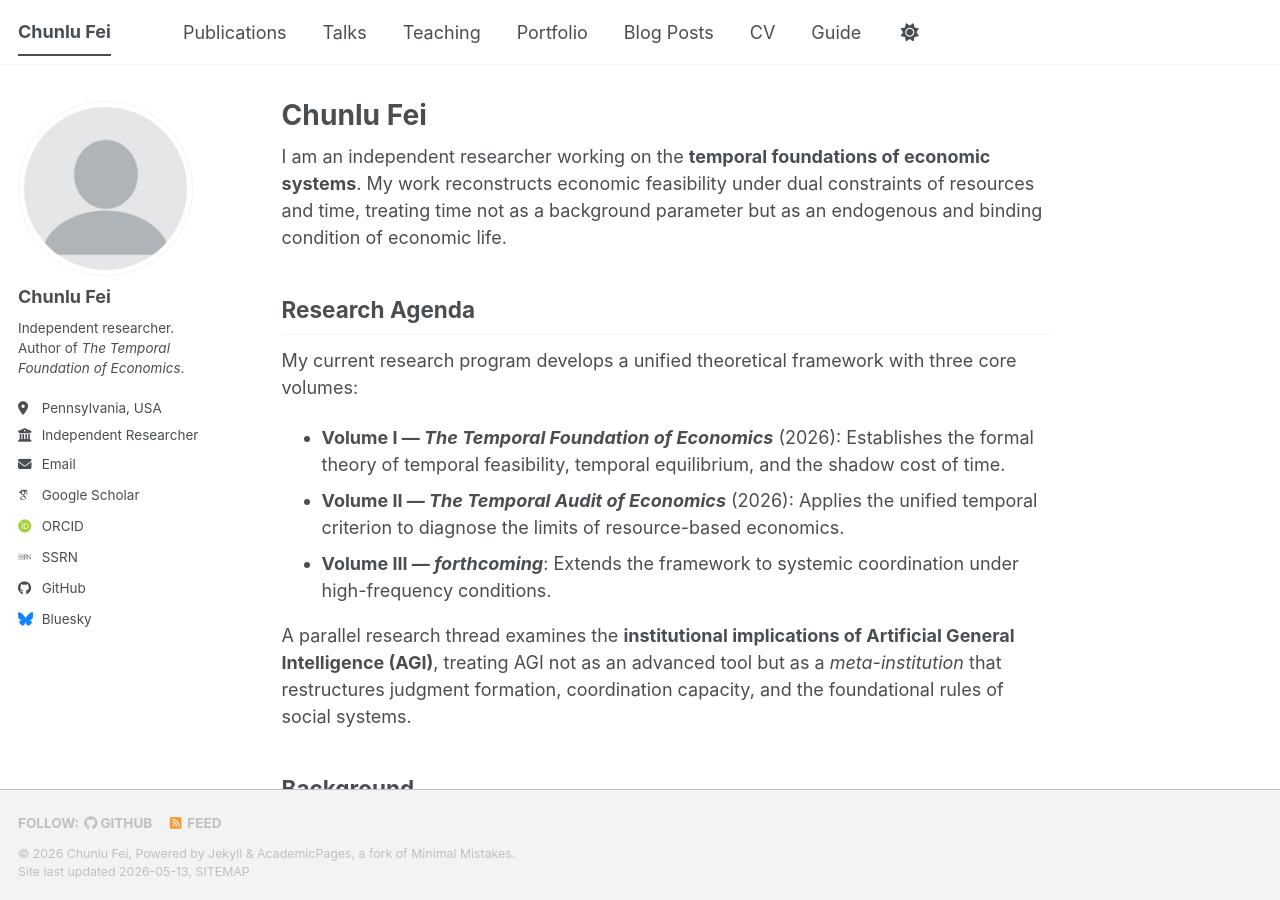
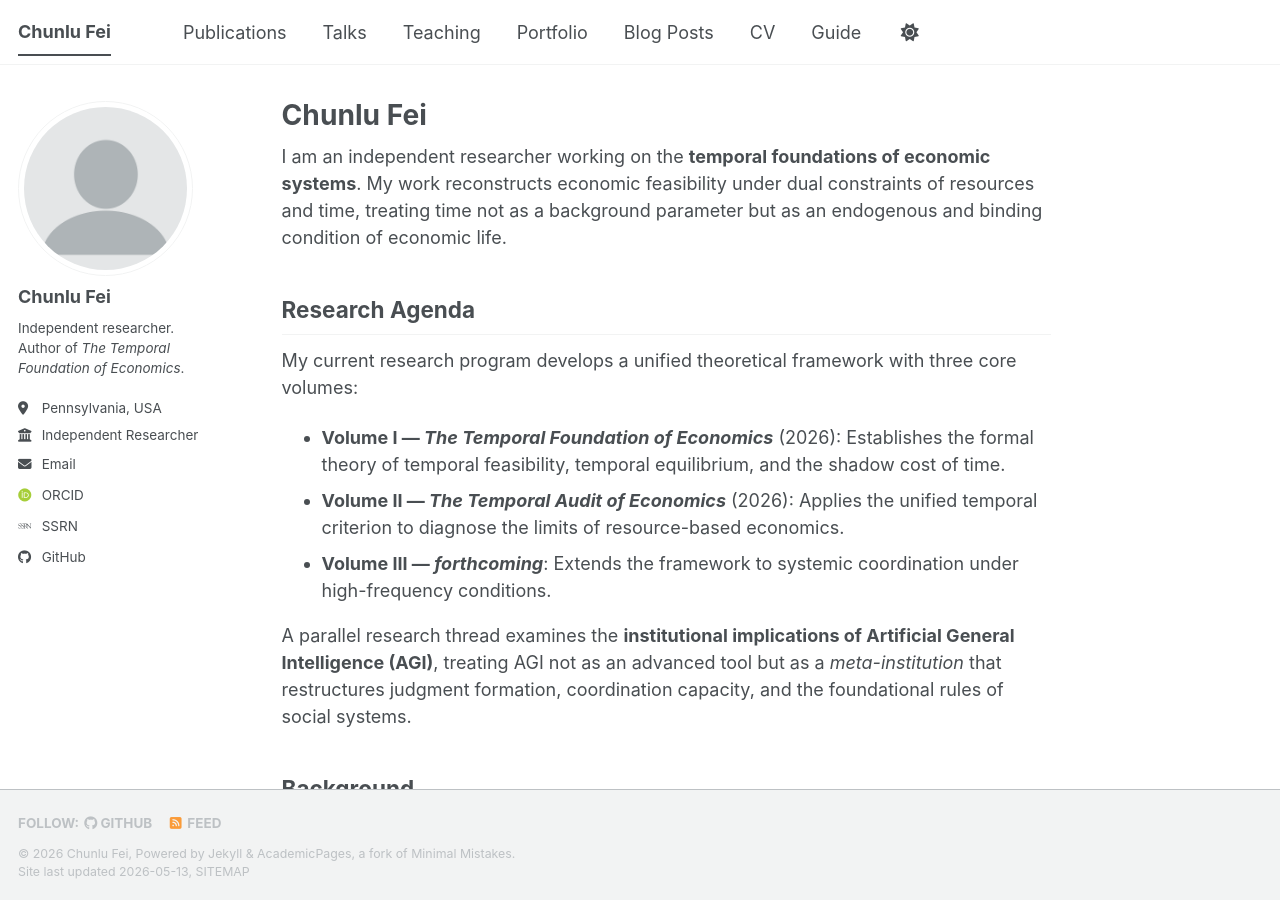
Before and after one commit to chunlufei/chunlufei.github.io, a Jekyll site: the page built from _pages/about.md, in a window 1280 px wide and 900 px high. Built offline with Jekyll 4.4.1, drawn with Linux system fonts in a browser that asks for light colours; some web fonts are replaced; a script bundle is joined from its source files by our own code; library files that are not in the unit come from our copies; some of the changed lines change nothing that is shown.

Commit message:
Update _config.yml

```diff
--- a/_config.yml
+++ b/_config.yml
@@ -34,7 +34,7 @@ author:
   # Academic websites
   academia         : # URL
   arxiv            : # URL - Update with the correct link to your profile
-  googlescholar    : "https://scholar.google.com/citations?user=PS_CX0AAAAAJ"
+  googlescholar    : # URL
   inspire-hep      : # URL
   impactstory      : # URL
   orcid            : "https://orcid.org/0009-0007-9396-5459"
@@ -50,13 +50,13 @@ author:
   bitbucket        : # Username - Update with your username on the site
   codepen          : # Username
   dribbble         : # Username
-  github           : "academicpages"
+  github           : "chunlufei"
   kaggle           : # Username
   stackoverflow    : # User number or user number and name (i.e., use "1" or "1/jeff-atwood")
 
   # Social media
   artstation       : # Username
-  bluesky          : "bsky.app" # Replace this with you Bluesky username
+  bluesky          : # Replace this with you Bluesky username
   facebook         : # Username
   flickr           : # Username
   foursquare       : # Username
```
